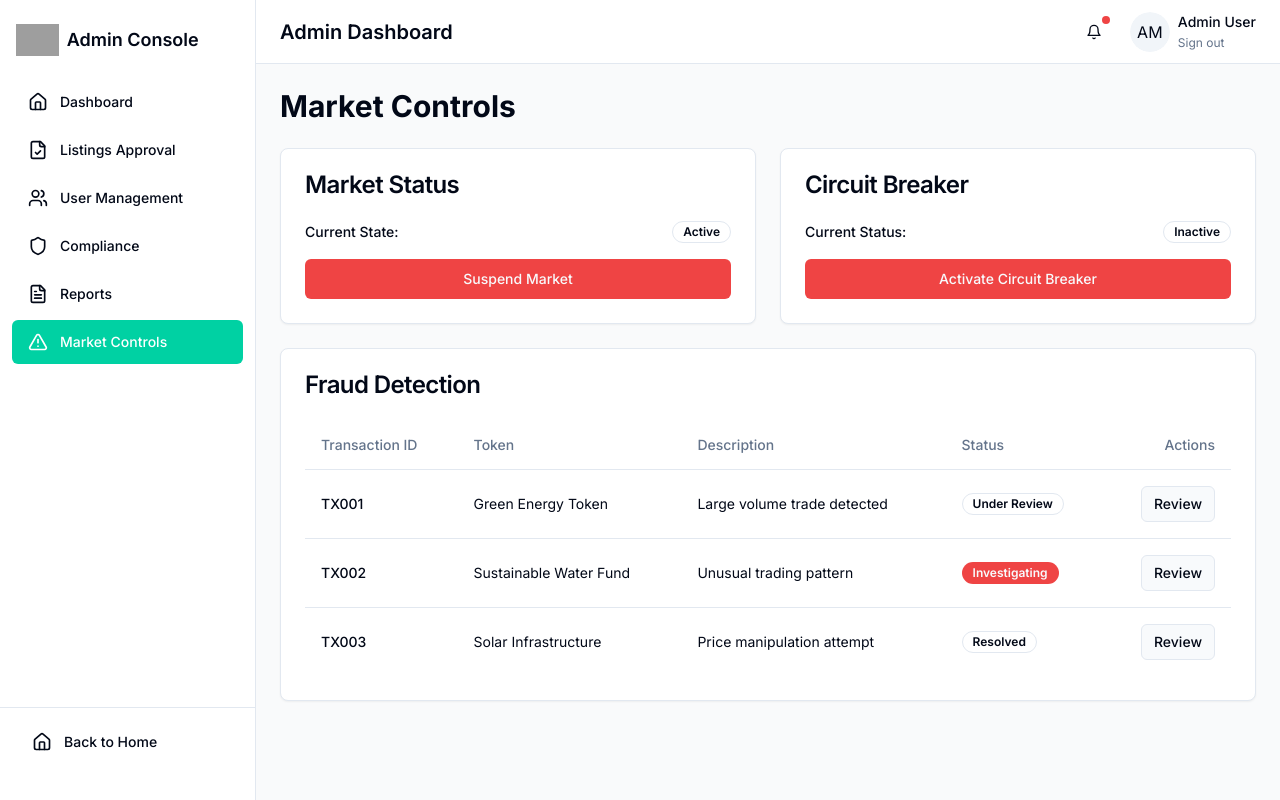
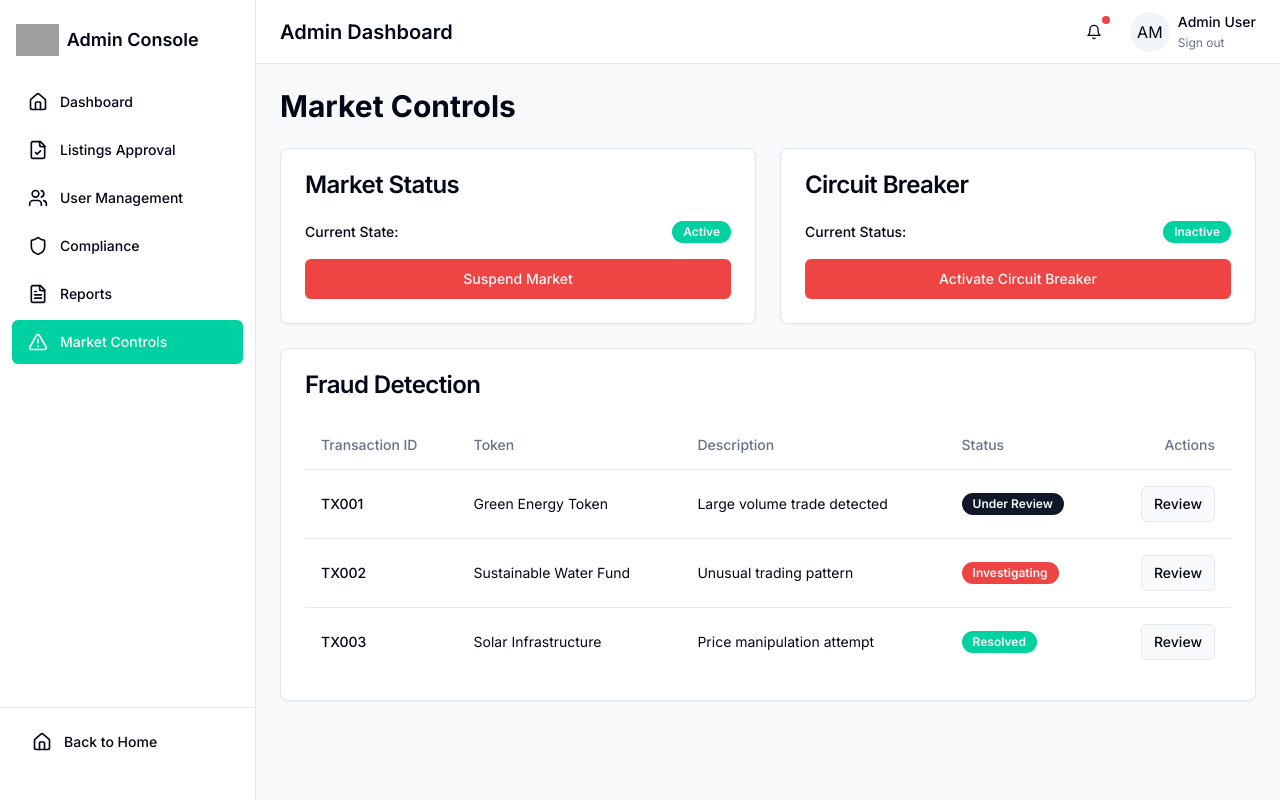
Before and after one commit to devopenledger/nse, a React (Vite) app: page /admin/market-controls in a window 1280 px wide. Built offline with nearby package versions, Linux system fonts and the light colour scheme; grey boxes are pictures that could not be loaded.

Commit message:
Update MarketControls.tsx

```diff
--- a/src/pages/admin/MarketControls.tsx
+++ b/src/pages/admin/MarketControls.tsx
@@ -1,4 +1,3 @@
-
 import React, { useState } from 'react';
 import DashboardLayout from '@/components/dashboard/DashboardLayout';
 import { Card, CardHeader, CardTitle, CardContent } from '@/components/ui/card';
@@ -58,7 +57,7 @@ const MarketControls = () => {
               <div className="space-y-4">
                 <div className="flex items-center justify-between">
                   <span className="text-sm font-medium">Current State:</span>
-                  <Badge variant={marketState === 'Active' ? 'success' : 'destructive'}>
+                  <Badge variant={marketState === 'Active' ? 'default' : 'destructive'}>
                     {marketState}
                   </Badge>
                 </div>
@@ -81,7 +80,7 @@ const MarketControls = () => {
               <div className="space-y-4">
                 <div className="flex items-center justify-between">
                   <span className="text-sm font-medium">Current Status:</span>
-                  <Badge variant={circuitBreaker === 'Active' ? 'destructive' : 'success'}>
+                  <Badge variant={circuitBreaker === 'Active' ? 'destructive' : 'default'}>
                     {circuitBreaker}
                   </Badge>
                 </div>
@@ -120,8 +119,8 @@ const MarketControls = () => {
                     <TableCell>{tx.description}</TableCell>
                     <TableCell>
                       <Badge variant={
-                        tx.status === 'Resolved' ? 'success' :
-                        tx.status === 'Investigating' ? 'destructive' : 'warning'
+                        tx.status === 'Resolved' ? 'default' :
+                        tx.status === 'Investigating' ? 'destructive' : 'secondary'
                       }>
                         {tx.status}
                       </Badge>
```
